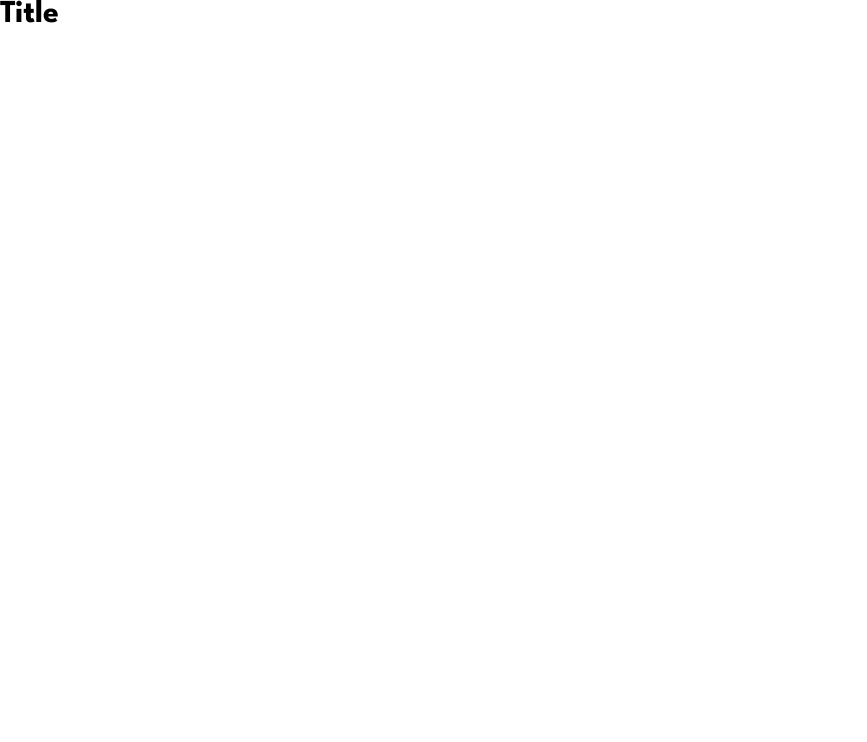
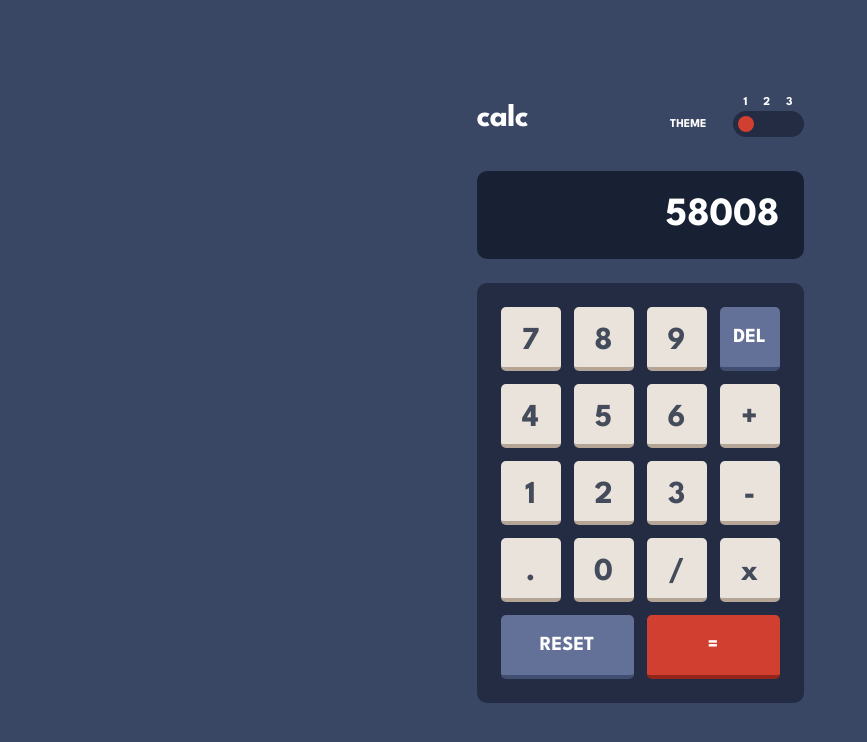
Before and after one commit to dev-fa/calculator, a website built with webpack: page dist/index.html in a window 1280 px wide. Shown: the whole page, without its empty margins (0-867 px from the left). Built offline with nearby package versions, Linux system fonts and the light colour scheme.

Commit message:
Create styles

```diff
--- a/src/sass/modules/_boilerplate.scss
+++ b/src/sass/modules/_boilerplate.scss
@@ -10,7 +10,7 @@
   --clr-enter-key-shadow: hsl(6, 70%, 34%);
   --clr-main-key-background: hsl(30, 25%, 89%);
   --clr-main-key-shadow: hsl(28, 16%, 65%);
-  --clr-text-primary: hsl(221, 14%, 31%);
+  --clr-text-primary: hsl(0, 0%, 100%);
   --clr-text-dark: hsl(221, 14%, 31%);
   --clr-text-light: hsl(0, 0%, 100%);
   // THEME 2
@@ -56,6 +56,19 @@
 
 body {
   font-family: var(--ff-primary);
+  background-color: var(--clr-background-primary);
+  width: 100vw;
+  min-height: 100vh;
+  max-height: 100%;
+}
+
+button {
+  font-family: inherit;
+  border: none;
+}
+
+fieldset {
+  border: none;
 }
 
 .sr-only {
--- a/src/sass/modules/_index.scss
+++ b/src/sass/modules/_index.scss
@@ -1 +1,3 @@
 @forward 'boilerplate';
+@forward 'layout';
+@forward 'calculator';
--- /dev/null
+++ b/src/sass/modules/_layout.scss
@@ -0,0 +1,10 @@
+main {
+  width: 100vw;
+  min-height: 100vh;
+  max-height: 100%;
+  padding: 32px 24px;
+  display: flex;
+  flex-direction: column;
+  justify-content: center;
+  align-items: center;
+}
--- /dev/null
+++ b/src/sass/modules/calculator/_header.scss
@@ -0,0 +1,68 @@
+@use '../functions' as f;
+
+.calculator__header {
+  display: flex;
+  justify-content: space-between;
+  color: var(--clr-text-primary);
+  height: 42px;
+  margin-bottom: 32px;
+
+  &__title {
+    font-size: f.rem(32);
+    letter-spacing: -0.5px;
+    align-self: center;
+  }
+
+  &__theme {
+    display: grid;
+    grid-template: repeat(2, auto) / repeat(2, auto);
+    grid-template-areas:
+      '..... numbers'
+      'theme switch';
+  }
+}
+
+.theme {
+  &__title {
+    font-size: f.rem(12);
+    align-self: center;
+    margin-right: 26px;
+    grid-area: theme;
+  }
+
+  &__numbers {
+    grid-area: numbers;
+    display: flex;
+    justify-content: space-between;
+    padding: 0 11px;
+    font-size: f.rem(12);
+  }
+
+  &__switch {
+    background-color: var(--clr-background-secondary);
+    border-radius: 14px;
+    width: 71px;
+    height: 26px;
+    padding: 5px;
+    grid-area: switch;
+
+    & > fieldset {
+      width: 100%;
+      height: 100%;
+      display: flex;
+      justify-content: space-between;
+      align-items: center;
+    }
+  }
+
+  &__option {
+    width: 16px;
+    height: 16px;
+    border-radius: 50%;
+    appearance: none;
+
+    &:checked {
+      background-color: var(--clr-enter-key-background);
+    }
+  }
+}
--- /dev/null
+++ b/src/sass/modules/calculator/_index.scss
@@ -0,0 +1,4 @@
+@forward 'layout';
+@forward 'header';
+@forward 'screen';
+@forward 'keypad';
--- /dev/null
+++ b/src/sass/modules/calculator/_keypad.scss
@@ -0,0 +1,134 @@
+@use '../functions' as f;
+
+.calculator__keypad-container {
+  background-color: var(--clr-background-secondary);
+  border-radius: 10px;
+  width: 100%;
+  max-width: 327px;
+  height: 420px;
+  padding: 24px;
+}
+
+.calculator__keypad {
+  display: grid;
+  grid-template: repeat(5, 1fr) / repeat(4, 1fr);
+  grid-template-areas:
+    'sev eig nin del'
+    'fou fiv six add'
+    'one two thr sub'
+    'dec zer div mul'
+    'res res ent ent';
+  gap: 13px;
+
+  &__main {
+    width: 100%;
+    max-width: 60px;
+    height: 64px;
+    font-size: f.rem(32);
+    background-color: var(--clr-main-key-background);
+    color: var(--clr-text-dark);
+    border-radius: 5px;
+    border-bottom: 4px solid var(--clr-main-key-shadow);
+    padding-top: 8px;
+    vertical-align: middle;
+  }
+
+  &__func {
+    width: 100%;
+    max-width: 60px;
+    height: 64px;
+    font-size: f.rem(20);
+    background-color: var(--clr-func-key-background);
+    color: var(--clr-text-light);
+    border-radius: 5px;
+    border-bottom: 4px solid var(--clr-func-key-shadow);
+
+    &--big {
+      width: 100%;
+      max-width: 133px;
+    }
+  }
+
+  &__enter {
+    width: 100%;
+    max-width: 133px;
+    height: 64px;
+    font-size: f.rem(20);
+    background-color: var(--clr-enter-key-background);
+    color: var(--clr-text-light);
+    border-radius: 5px;
+    border-bottom: 4px solid var(--clr-enter-key-shadow);
+  }
+
+  &--enter {
+    grid-area: ent;
+  }
+
+  &--reset {
+    grid-area: res;
+  }
+
+  &--delete {
+    grid-area: del;
+  }
+
+  &--zero {
+    grid-area: zer;
+  }
+
+  &--one {
+    grid-area: one;
+  }
+
+  &--two {
+    grid-area: two;
+  }
+
+  &--three {
+    grid-area: thr;
+  }
+
+  &--four {
+    grid-area: fou;
+  }
+
+  &--five {
+    grid-area: fiv;
+  }
+
+  &--six {
+    grid-area: six;
+  }
+
+  &--seven {
+    grid-area: sev;
+  }
+
+  &--eight {
+    grid-area: eig;
+  }
+
+  &--nine {
+    grid-area: nin;
+  }
+
+  &--add {
+    grid-area: add;
+  }
+
+  &--subtract {
+    grid-area: sub;
+  }
+
+  &--multiply {
+    grid-area: mul;
+  }
+
+  &--divide {
+    grid-area: div;
+  }
+
+  &--decimal {
+    grid-area: dec;
+  }
+}
--- /dev/null
+++ b/src/sass/modules/calculator/_layout.scss
@@ -0,0 +1,4 @@
+.calculator {
+  width: 100%;
+  max-width: 327px;
+}
--- /dev/null
+++ b/src/sass/modules/calculator/_screen.scss
@@ -0,0 +1,19 @@
+@use '../functions' as f;
+
+.calculator__screen {
+  background-color: var(--clr-background-tertiary);
+  border-radius: 10px;
+  width: 100%;
+  max-width: 327px;
+  height: 88px;
+  padding: 24px;
+  display: flex;
+  justify-content: flex-end;
+  align-items: center;
+  margin-bottom: 24px;
+
+  &__number {
+    color: var(--clr-text-primary);
+    font-size: f.rem(40);
+  }
+}
```
Also changed, not shown: dist/index.html, dist/style.css, 1 other file.
